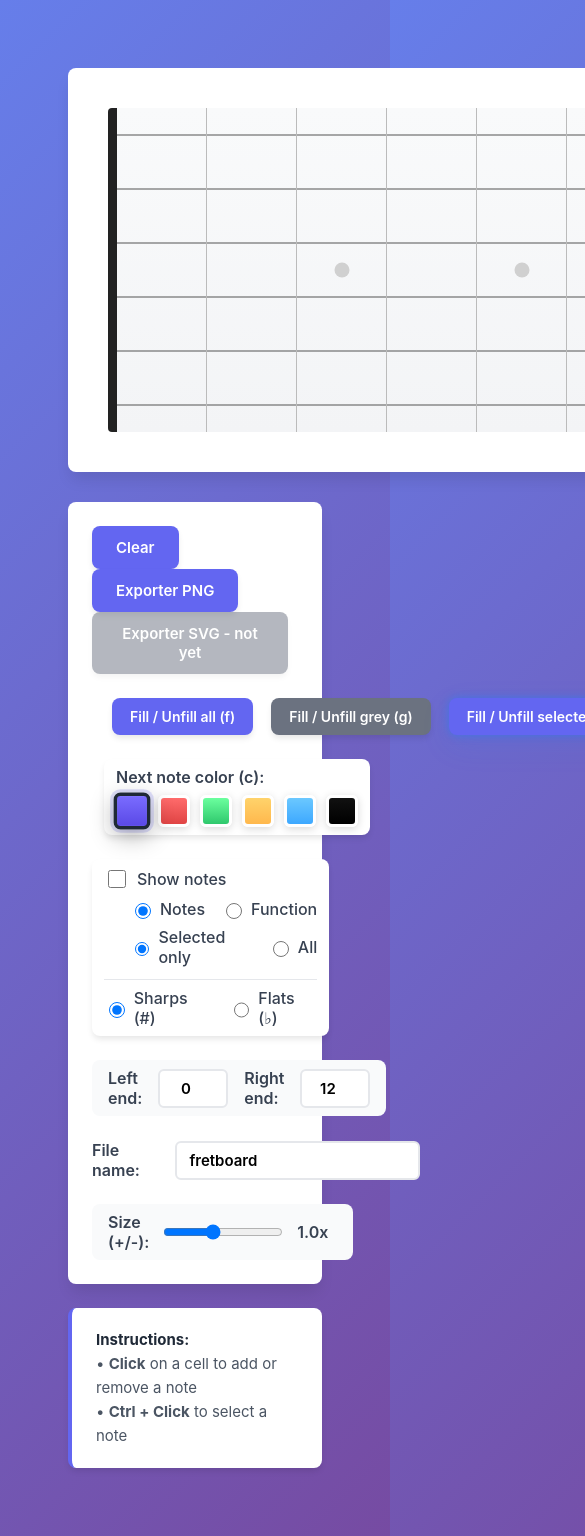
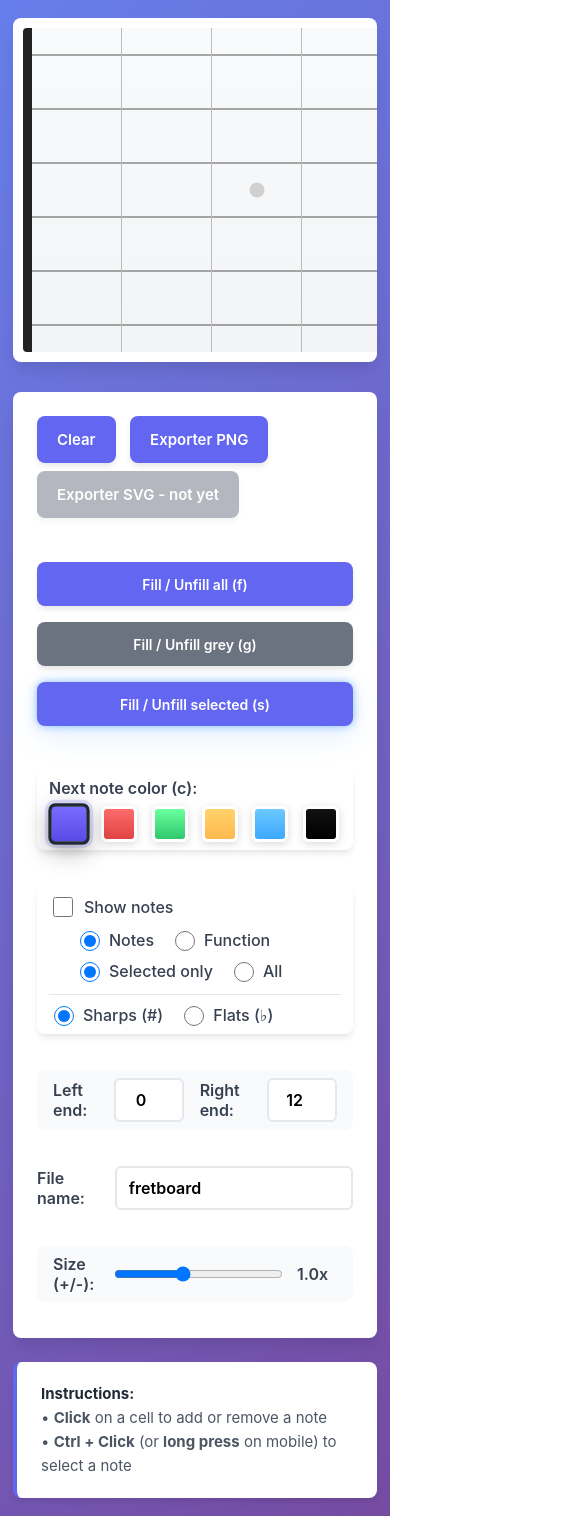
Before and after one commit to adker/fretboard, a plain HTML site: page index.html in a window 390 px wide. Shown: the top 1536 px of the page, 585 px wide, since content can reach past the window. Drawn offline with nearby package versions, Linux system fonts and the light colour scheme.

Commit message:
Update site content

```diff
--- a/index.html
+++ b/index.html
@@ -2,6 +2,7 @@
 <html lang="fr">
 <head>
   <meta charset="UTF-8" />
+  <meta name="viewport" content="width=device-width, initial-scale=1.0, maximum-scale=1.0, user-scalable=no" />
   <title>fretboard</title>
 
   <style>
@@ -394,6 +395,137 @@
     .note.open.color-5 { background: #fff; color: #111; border-color: rgba(60,150,220,0.9); }
     .note.open.color-6 { background: #fff; color: #111; border-color: rgba(0,0,0,0.9); }
 
+    /* Mobile responsive styles */
+    @media (max-width: 768px) {
+      body {
+        padding: 20px 10px;
+        overflow-x: hidden;
+      }
+
+      h1 {
+        font-size: 1.8rem;
+        margin-bottom: 20px;
+      }
+
+      #export-area {
+        overflow-x: auto;
+        overflow-y: visible;
+        max-width: 100%;
+        display: block;
+      }
+
+      #export-padding {
+        padding: 20px;
+        width: fit-content;
+        min-width: max-content;
+      }
+
+      .fretboard {
+        /* Keep natural size, don't shrink */
+        min-width: max-content;
+      }
+
+      /* Make controls stack vertically on mobile */
+      .controls-container {
+        flex-direction: column !important;
+        align-items: stretch !important;
+      }
+
+      .controls-container > div {
+        width: 100% !important;
+        margin-left: 0 !important;
+        margin-right: 0 !important;
+        margin-bottom: 12px;
+      }
+
+      /* Button adjustments for touch */
+      button {
+        padding: 14px 20px;
+        font-size: 16px;
+        min-height: 44px;
+        margin-bottom: 8px;
+      }
+
+      .fill-buttons {
+        flex-direction: column;
+        margin-left: 0;
+        margin-right: 0;
+        width: 100%;
+      }
+
+      .fill-buttons button {
+        width: 100%;
+        margin-right: 0;
+      }
+
+      /* Color palette adjustments */
+      .color-palette {
+        margin-left: 0;
+        width: 100%;
+      }
+
+      .color-palette-swatches {
+        justify-content: space-around;
+      }
+
+      .color-swatch {
+        width: 40px;
+        height: 40px;
+      }
+
+      /* Input adjustments */
+      input[type="number"],
+      input[type="text"] {
+        font-size: 16px !important;
+        min-height: 44px;
+      }
+
+      input[type="range"] {
+        width: 100% !important;
+      }
+
+      /* Checkbox and radio adjustments */
+      input[type="checkbox"],
+      input[type="radio"] {
+        width: 20px !important;
+        height: 20px !important;
+      }
+
+      /* Instructions box */
+      .instructions-box {
+        font-size: 14px;
+      }
+    }
+
+    @media (max-width: 480px) {
+      body {
+        padding: 10px 5px;
+        overflow-x: hidden;
+      }
+
+      h1 {
+        font-size: 1.5rem;
+      }
+
+      #export-area {
+        overflow-x: auto;
+        -webkit-overflow-scrolling: touch;
+      }
+
+      #export-padding {
+        padding: 10px;
+      }
+
+      .color-swatch {
+        width: 36px;
+        height: 36px;
+      }
+
+      button {
+        font-size: 15px;
+      }
+    }
+
   </style>
 </head>
 <body>
@@ -416,7 +548,7 @@
 
 
 <div style="margin-top: 30px; background: white; padding: 24px; border-radius: var(--border-radius); box-shadow: var(--shadow-lg);">
-  <div style="display: flex; align-items: center; gap: 24px; flex-wrap: wrap;">
+  <div class="controls-container" style="display: flex; align-items: center; gap: 24px; flex-wrap: wrap;">
     <div>
       <button id="clear">Clear</button>
       <button id="export-png">Exporter PNG</button>
@@ -492,11 +624,11 @@
   </div>
 </div>
 
-<div style="margin-top: 24px; padding: 20px 24px; background: white; border-radius: var(--border-radius); box-shadow: var(--shadow-md); border-left: 4px solid var(--primary-color);">
+<div class="instructions-box" style="margin-top: 24px; padding: 20px 24px; background: white; border-radius: var(--border-radius); box-shadow: var(--shadow-md); border-left: 4px solid var(--primary-color);">
   <p style="margin: 0; font-size: 15px; line-height: 1.6; color: #4b5563;">
     <strong style="color: #1f2937;">Instructions:</strong><br>
     • <strong>Click</strong> on a cell to add or remove a note<br>
-    • <strong>Ctrl + Click</strong> to select a note
+    • <strong>Ctrl + Click</strong> (or <strong>long press</strong> on mobile) to select a note
   </p>
 </div>
 
@@ -717,8 +849,45 @@
           note.style.top = `${yForString(string)}px`;
         }
 
+        // Long press support for mobile selection
+        let longPressTimer = null;
+        let isLongPress = false;
+
+        note.addEventListener("touchstart", (e) => {
+          isLongPress = false;
+          longPressTimer = setTimeout(() => {
+            isLongPress = true;
+            // Long press = toggle selection
+            setSelectedNoteDOM(note.dataset.key);
+            // Haptic feedback if available
+            if (navigator.vibrate) navigator.vibrate(50);
+          }, 500);
+        });
+
+        note.addEventListener("touchend", (e) => {
+          if (longPressTimer) clearTimeout(longPressTimer);
+          if (isLongPress) {
+            e.preventDefault();
+            e.stopPropagation();
+            isLongPress = false;
+            return;
+          }
+        });
+
+        note.addEventListener("touchcancel", (e) => {
+          if (longPressTimer) clearTimeout(longPressTimer);
+          isLongPress = false;
+        });
+
         note.addEventListener("click", (e) => {
           e.stopPropagation();
+
+          // Prevent click after long press
+          if (isLongPress) {
+            isLongPress = false;
+            return;
+          }
+
           // Ctrl+click toggles selection only (do not unclick)
           if (e.ctrlKey) {
             // Only allow selection on actually clicked/filled notes
@@ -787,6 +956,7 @@
             note.style.top = `${yForString(string)}px`;
           }
 
+          // Grey notes - only handle click (no selection needed)
           note.addEventListener("click", (e) => {
             e.stopPropagation();
             // Ctrl+click on grey does nothing (selection only for clicked/filled notes)
@@ -846,6 +1016,7 @@
               note.style.top = `${yForString(string)}px`;
             }
 
+            // All-notes display - only handle click (no selection needed)
             note.addEventListener("click", (e) => {
               e.stopPropagation();
               if (e.ctrlKey) return;
```
